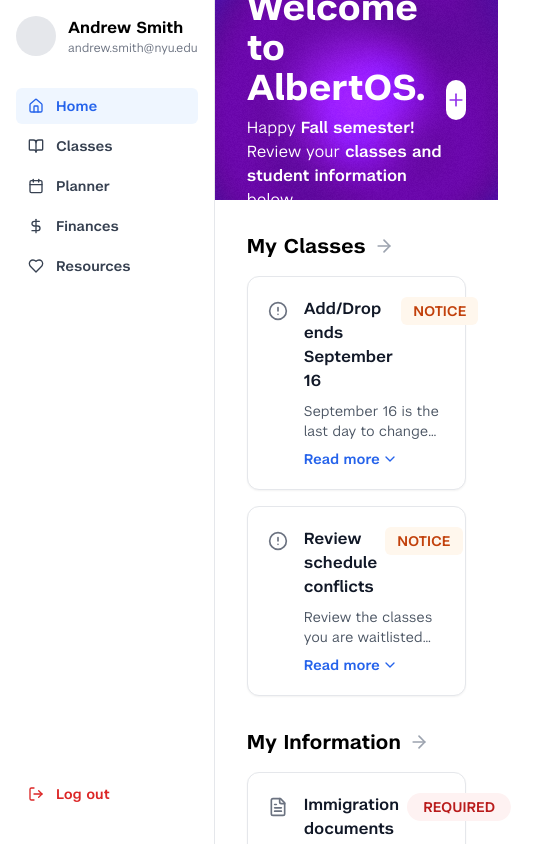
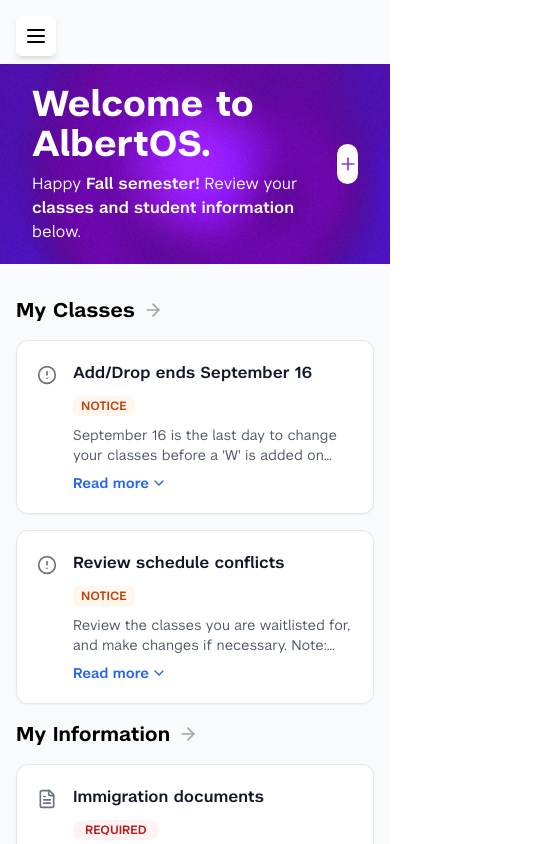
Before and after one commit to andrewmaa/albertOS, a Next.js app: page /dashboard in a window 390 px wide. Shown: the top 844 px of the page, 539 px wide, since content can reach past the window. Built offline with nearby package versions, Linux system fonts and the light colour scheme; no server answers.

Commit message:
updated cart functionality and minor UI changes

```diff
--- a/app/classes/page.tsx
+++ b/app/classes/page.tsx
@@ -268,25 +268,86 @@
   )
 }
 
-function CartPreview({ onClick }: { onClick: () => void }) {
-  const previewRef = useRef<HTMLDivElement>(null)
+function CartSidebar({
+  cartItems,
+  isEnrolling,
+  onEnroll,
+  onViewDetails,
+  isDetailsOpen
+}: {
+  cartItems?: CartItem[];
+  isEnrolling: boolean;
+  onEnroll: () => void;
+  onViewDetails: () => void;
+  isDetailsOpen: boolean;
+}) {
+  const itemCount = cartItems?.length || 0;
 
   return (
+    <div className="fixed bottom-0 left-0 right-0 z-30">
+      {/* Preview Section */}
       <div
-      ref={previewRef}
-      className="cursor-pointer hover:bg-gray-50 transition-colors"
-      onClick={onClick}
+        onClick={onViewDetails}
+        className="bg-white border-t hover:bg-gray-50 cursor-pointer"
       >
+        <div className="max-w-4xl w-full mx-auto px-8 py-2 flex items-center justify-between">
+          <div className="flex items-center gap-2">
+            <div className={`p-1 rounded-full transition-colors duration-200
+              ${itemCount > 0 ? 'bg-blue-100' : 'bg-gray-100'}`}
+            >
+              <ChevronDown
+                className={`h-4 w-4 transition-transform duration-200
+                  ${itemCount > 0 ? 'text-blue-600' : 'text-gray-400'}
+                  ${isDetailsOpen ? 'rotate-180' : ''}`}
+              />
+            </div>
+            <span className="text-sm font-medium">
+              {itemCount > 0
+                ? `${itemCount} course${itemCount === 1 ? '' : 's'} in cart`
+                : 'Cart is empty'}
+            </span>
+          </div>
+          {itemCount > 0 && (
+            <span className="text-sm text-blue-600">
+              Click to view details
+            </span>
+          )}
+        </div>
+      </div>
+
+      {/* Main Cart Section */}
+      <div className="bg-white border-t">
         <div className="max-w-4xl w-full mx-auto px-8 py-4 flex items-center justify-between">
-        <div className="flex items-center gap-3">
-          <div className="bg-purple-100 p-1.5 rounded-full">
-            <ChevronDown className="h-4 w-4 text-purple-600 rotate-180" />
+          <div className="flex items-center gap-4">
+            <h2 className="text-xl font-semibold">Cart</h2>
+            {itemCount > 0 && (
+              <span className="px-2 py-1 bg-blue-100 text-blue-800 rounded-full text-sm font-medium">
+                {itemCount} {itemCount === 1 ? 'course' : 'courses'}
+              </span>
+            )}
           </div>
-          <span className="font-medium">View Cart</span>
+          <button
+            className={`px-6 py-2.5 rounded-md flex items-center gap-2 font-medium transition-colors
+              ${(!cartItems?.length || isEnrolling)
+                ? 'bg-gray-100 text-gray-400 cursor-not-allowed'
+                : 'bg-green-500 text-white hover:bg-green-600'
+              }`}
+            onClick={onEnroll}
+            disabled={!cartItems?.length || isEnrolling}
+          >
+            {isEnrolling ? (
+              <>
+                <span className="animate-spin">↻</span>
+                Validating...
+              </>
+            ) : (
+              <>
+                <Plus className="h-4 w-4" />
+                Enroll Now
+              </>
+            )}
+          </button>
         </div>
-        <span className="text-sm text-gray-500">
-          Click to expand
-        </span>
       </div>
     </div>
   )
@@ -443,7 +504,7 @@
   const addClassPanelRef = useRef<HTMLDivElement>(null)
   const courses = useQuery(api.courses.getRegisteredCourses)
   const [expandedCourseId, setExpandedCourseId] = useState<string | null>(null)
-  const [searchTerm, setSearchTerm] = useState("CSCI-UA")
+  const [searchTerm, setSearchTerm] = useState("")
   const [isCartOpen, setIsCartOpen] = useState(false)
   const [sessionId] = useLocalStorage('sessionId', Date.now().toString())
   const cartItems = useQuery(api.courses.getCartItems, { sessionId })
@@ -453,18 +514,12 @@
   const enrollInCourses = useMutation(api.courses.enrollInCourses)
   const [isEnrolling, setIsEnrolling] = useState(false)
 
-  useEffect(() => {
-    const fetchCourses = async () => {
+  const handleSearch = async () => {
     if (searchTerm.length >= 6) {
       const results = await searchCourses({ searchTerm });
       setSearchResults(results);
-      } else {
-        setSearchResults([]);
     }
   };
-
-    fetchCourses();
-  }, [searchTerm, searchCourses]);
 
   const handleEnroll = async () => {
     if (!cartItems?.length) return;
@@ -615,7 +670,7 @@
                 </div>
 
                 <p className="text-lg mb-6">
-                  Search for a class by subject code (e.g., CSCI-UA, MATH-UA)
+                  Search for a class by course name, description, or subject code (e.g., CSCI-UA, Calculus I)
                 </p>
 
                 <div className="flex gap-4 mb-8">
@@ -625,7 +680,23 @@
                     onChange={(e) => setSearchTerm(e.target.value)}
                     placeholder="Search for courses (e.g. Linear algebra)"
                     className="flex-1 p-3 rounded-md border border-gray-200 bg-gray-50"
+                    onKeyDown={(e) => {
+                      if (e.key === 'Enter' && searchTerm.length >= 6) {
+                        handleSearch();
+                      }
+                    }}
                   />
+                  <button
+                    onClick={handleSearch}
+                    disabled={searchTerm.length < 6}
+                    className={`px-6 py-3 rounded-md transition-colors ${
+                      searchTerm.length >= 6
+                        ? 'bg-[#007AFF] text-white hover:bg-[#007AFF]/80'
+                        : 'bg-gray-100 text-gray-400 cursor-not-allowed'
+                    }`}
+                  >
+                    Search
+                  </button>
                 </div>
 
                 {searchResults === undefined ? (
@@ -650,38 +721,13 @@
               </div>
             </div>
 
-            {/* Cart UI - Move inside the scroll container but keep fixed positioning */}
-            <div
-              className="fixed bottom-0 left-0 right-0 bg-white border-t z-40"
-            >
-              <CartPreview
-                onClick={() => setIsCartOpen(true)}
+            <CartSidebar
+              cartItems={cartItems}
+              isEnrolling={isEnrolling}
+              onEnroll={handleEnroll}
+              onViewDetails={() => setIsCartOpen(true)}
+              isDetailsOpen={isCartOpen}
             />
-              <div className="py-4 px-8">
-                <div className="max-w-4xl mx-auto flex items-center justify-between">
-                  <h2 className="text-2xl font-semibold">
-                    Cart {cartItems?.length ? `(${cartItems.length})` : ''}
-                  </h2>
-                  <button
-                    className={`bg-green-500 hover:bg-green-600 text-white px-6 py-2 rounded-md flex items-center gap-2
-                      ${(!cartItems?.length || isEnrolling) ? 'opacity-50 cursor-not-allowed' : ''}`}
-                    onClick={handleEnroll}
-                    disabled={!cartItems?.length || isEnrolling}
-                  >
-                    {isEnrolling ? (
-                      <>
-                        <span className="animate-spin">↻</span>
-                        Validating...
-                      </>
-                    ) : (
-                      <>
-                        <span>+</span> Enroll
-                      </>
-                    )}
-                  </button>
-                </div>
-              </div>
-            </div>
 
             <CartDropdown
               items={cartItems || []}
--- a/app/components/info-card.tsx
+++ b/app/components/info-card.tsx
@@ -52,14 +52,16 @@
             <IconComponent className="h-5 w-5" />
           </div>
           <div className="min-w-0 flex-1">
-            <div className="flex items-start justify-between gap-2">
-              <h3 className="text-base font-medium text-gray-900 leading-6">{title}</h3>
-              <StatusBadge status={status} />
+            <div className="flex flex-col sm:flex-row sm:items-center gap-2 mb-2">
+              <h3 className="text-base font-medium text-gray-900 leading-6 min-w-0 flex-shrink">{title}</h3>
+              <div className="flex-shrink-0">
+                <StatusBadge status={status} />
+              </div>
             </div>
             <div
               ref={textRef}
               className={cn(
-                "mt-2 text-sm text-gray-600",
+                "text-sm text-gray-600",
                 !isExpanded && "line-clamp-2"
               )}
             >
--- a/app/components/sidebar.tsx
+++ b/app/components/sidebar.tsx
@@ -2,20 +2,51 @@
 
 'use client'
 
-import { Home, BookOpen, Calendar, DollarSign, Heart, LogOut } from 'lucide-react'
+import { Home, BookOpen, Calendar, DollarSign, Heart, LogOut, Menu, X } from 'lucide-react'
 import { cn } from "@/lib/utils"
 import Link from 'next/link'
 import { useMutation } from "convex/react"
 import { api } from "../../convex/_generated/api"
 import { useRouter } from 'next/navigation'
 import { toast } from "sonner"
+import { useState } from 'react'
 
 const navItems = [
-  { icon: Home, label: 'Home', href: '/dashboard' },
-  { icon: BookOpen, label: 'Classes', href: '/classes' },
-  { icon: Calendar, label: 'Planner', href: '/planner' },
-  { icon: DollarSign, label: 'Finances', href: '/finances' },
-  { icon: Heart, label: 'Resources', href: '/resources' },
+  {
+    icon: Home,
+    label: 'Home',
+    href: '/dashboard',
+    activeColor: 'bg-black/5 text-black',
+    hoverColor: 'hover:bg-black/5'
+  },
+  {
+    icon: BookOpen,
+    label: 'Classes',
+    href: '/classes',
+    activeColor: 'bg-[#007AFF]/10 text-[#007AFF]',
+    hoverColor: 'hover:bg-[#007AFF]/5'
+  },
+  {
+    icon: Calendar,
+    label: 'Planner',
+    href: '/planner',
+    activeColor: 'bg-[#8900E1]/10 text-[#8900E1]',
+    hoverColor: 'hover:bg-[#8900E1]/5'
+  },
+  {
+    icon: DollarSign,
+    label: 'Finances',
+    href: '/finances',
+    activeColor: 'bg-green-50 text-green-600',
+    hoverColor: 'hover:bg-green-50/50'
+  },
+  {
+    icon: Heart,
+    label: 'Resources',
+    href: '/resources',
+    activeColor: 'bg-red-50 text-red-600',
+    hoverColor: 'hover:bg-red-50/50'
+  },
 ]
 
 interface SidebarProps {
@@ -25,6 +56,7 @@
 export function Sidebar({ currentPage }: SidebarProps) {
   const router = useRouter()
   const logout = useMutation(api.auth.logout)
+  const [isMobileMenuOpen, setIsMobileMenuOpen] = useState(false)
 
   const handleLogout = async () => {
     try {
@@ -37,7 +69,25 @@
   }
 
   return (
-    <div className="w-64 h-screen bg-white border-r border-gray-200 p-4 sticky top-0 flex flex-col">
+    <>
+      {/* Mobile Menu Button */}
+      <button
+        onClick={() => setIsMobileMenuOpen(!isMobileMenuOpen)}
+        className="lg:hidden fixed top-4 left-4 z-50 p-2 rounded-md bg-white shadow-md"
+      >
+        {isMobileMenuOpen ? (
+          <X className="h-6 w-6" />
+        ) : (
+          <Menu className="h-6 w-6" />
+        )}
+      </button>
+
+      {/* Sidebar */}
+      <div className={cn(
+        "fixed inset-y-0 left-0 z-40 w-64 bg-white border-r border-gray-200 transition-transform duration-300 lg:translate-x-0 lg:static",
+        isMobileMenuOpen ? "translate-x-0" : "-translate-x-full"
+      )}>
+        <div className="h-full p-4 flex flex-col">
           <div className="mb-8 flex items-center">
             <div className="w-10 h-10 rounded-full bg-gray-200 mr-3" />
             <div>
@@ -52,11 +102,12 @@
                 <Link
                   key={item.label}
                   href={item.href}
+                  onClick={() => setIsMobileMenuOpen(false)}
                   className={cn(
-                "flex items-center space-x-3 px-3 py-2 rounded-md text-sm font-medium",
+                    "flex items-center space-x-3 px-3 py-2 rounded-md text-sm font-medium transition-colors",
                     currentPage === item.href
-                  ? "text-blue-600 bg-blue-50"
-                  : "text-gray-700 hover:bg-gray-100"
+                      ? item.activeColor
+                      : `text-gray-700 ${item.hoverColor}`
                   )}
                 >
                   <item.icon className="h-4 w-4" />
@@ -68,7 +119,7 @@
             <div className="flex-1 flex items-end pb-4">
               <button
                 onClick={handleLogout}
-            className="w-full flex items-center space-x-3 px-3 py-2 rounded-md text-sm font-medium text-red-600 hover:bg-red-50"
+                className="w-full flex items-center space-x-3 px-3 py-2 rounded-md text-sm font-medium text-red-600 hover:bg-red-50 transition-colors"
               >
                 <LogOut className="h-4 w-4" />
                 <span>Log out</span>
@@ -76,5 +127,15 @@
             </div>
           </div>
         </div>
+      </div>
+
+      {/* Overlay for mobile */}
+      {isMobileMenuOpen && (
+        <div
+          className="fixed inset-0 bg-black/20 z-30 lg:hidden"
+          onClick={() => setIsMobileMenuOpen(false)}
+        />
+      )}
+    </>
   )
 }
--- a/app/components/status-badge.tsx
+++ b/app/components/status-badge.tsx
@@ -9,18 +9,22 @@
   const getStatusStyles = () => {
     switch (status) {
       case "NOTICE":
-        return "bg-orange-50 text-orange-700 rounded-md px-3 py-1"
+        return "bg-orange-50 text-orange-700 rounded-md px-2 sm:px-3 py-0.5 sm:py-1 whitespace-nowrap"
       case "REQUIRED":
-        return "bg-red-50 text-red-700 rounded-full px-4 py-1"
+        return "bg-red-50 text-red-700 rounded-full px-3 sm:px-4 py-0.5 sm:py-1 whitespace-nowrap"
       case "COMPLETED":
-        return "bg-green-50 text-green-700 rounded-full px-4 py-1"
+        return "bg-green-50 text-green-700 rounded-full px-3 sm:px-4 py-0.5 sm:py-1 whitespace-nowrap"
       default:
         return ""
     }
   }
 
   return (
-    <span className={cn(getStatusStyles(), "text-sm font-medium", className)}>
+    <span className={cn(
+      getStatusStyles(),
+      "text-xs sm:text-sm font-medium inline-block",
+      className
+    )}>
       {status}
     </span>
   )
--- a/app/dashboard/page.tsx
+++ b/app/dashboard/page.tsx
@@ -4,14 +4,15 @@
 
 export default function Page() {
   return (
-    <div className="flex min-h-screen">
+    <div className="flex min-h-screen bg-gray-50">
       <Sidebar currentPage="/dashboard" />
 
-      <div className="flex-1">
+      <div className="flex-1 w-full">
+        <div className="lg:pl-0 pt-16 lg:pt-0">
           <SectionHeader isMainHeader title="Welcome to AlbertOS!" />
 
-        <div className="max-w-[1200px] mx-auto px-8 py-8">
-          <div className="grid grid-cols-1 md:grid-cols-2 lg:grid-cols-3 gap-8">
+          <div className="max-w-[1200px] mx-auto px-4 lg:px-8 py-8">
+            <div className="grid grid-cols-1 md:grid-cols-2 lg:grid-cols-3 gap-4 lg:gap-8">
               <div>
                 <SectionHeader title="My Classes" href="/classes" />
                 <div className="space-y-4">
@@ -69,5 +70,6 @@
           </div>
         </div>
       </div>
+    </div>
   )
 }
--- a/app/planner/page.tsx
+++ b/app/planner/page.tsx
@@ -166,11 +166,11 @@
   return (
     <div className="flex min-h-screen bg-gray-50">
       <Sidebar currentPage="/planner" />
-      <div className="flex-1 overflow-hidden">
-        <div className="p-8 h-screen flex flex-col">
+      <div className="flex-1 overflow-hidden w-full">
+        <div className="p-4 lg:p-8 h-screen flex flex-col pt-16 lg:pt-8">
           <div className="max-w-4xl mx-auto w-full">
             <div className="flex justify-between items-center h-[40px] mb-6">
-              <h1 className="text-3xl font-bold">
+              <h1 className="text-2xl lg:text-3xl font-bold">
                 My <span className="bg-[#8900E1] text-white px-2 py-1 rounded-md">Planner</span>
               </h1>
               <div className="w-[40px]"></div>
@@ -180,7 +180,7 @@
             </p>
 
             {/* Schedule container with fixed height and scrolling */}
-            <div className="bg-white rounded-lg shadow-lg p-6 h-[calc(100vh-220px)] overflow-hidden">
+            <div className="bg-white rounded-lg shadow-lg p-3 lg:p-6 h-[calc(100vh-220px)] overflow-x-auto">
               <div className="h-full overflow-y-auto">
                 <div className="grid grid-cols-[auto_repeat(6,1fr)] gap-1 relative">
                   <div className="font-medium text-gray-500 sticky top-0 bg-white z-20 h-6"></div>
```
Lines whose indentation alone changed are shown as unchanged.
